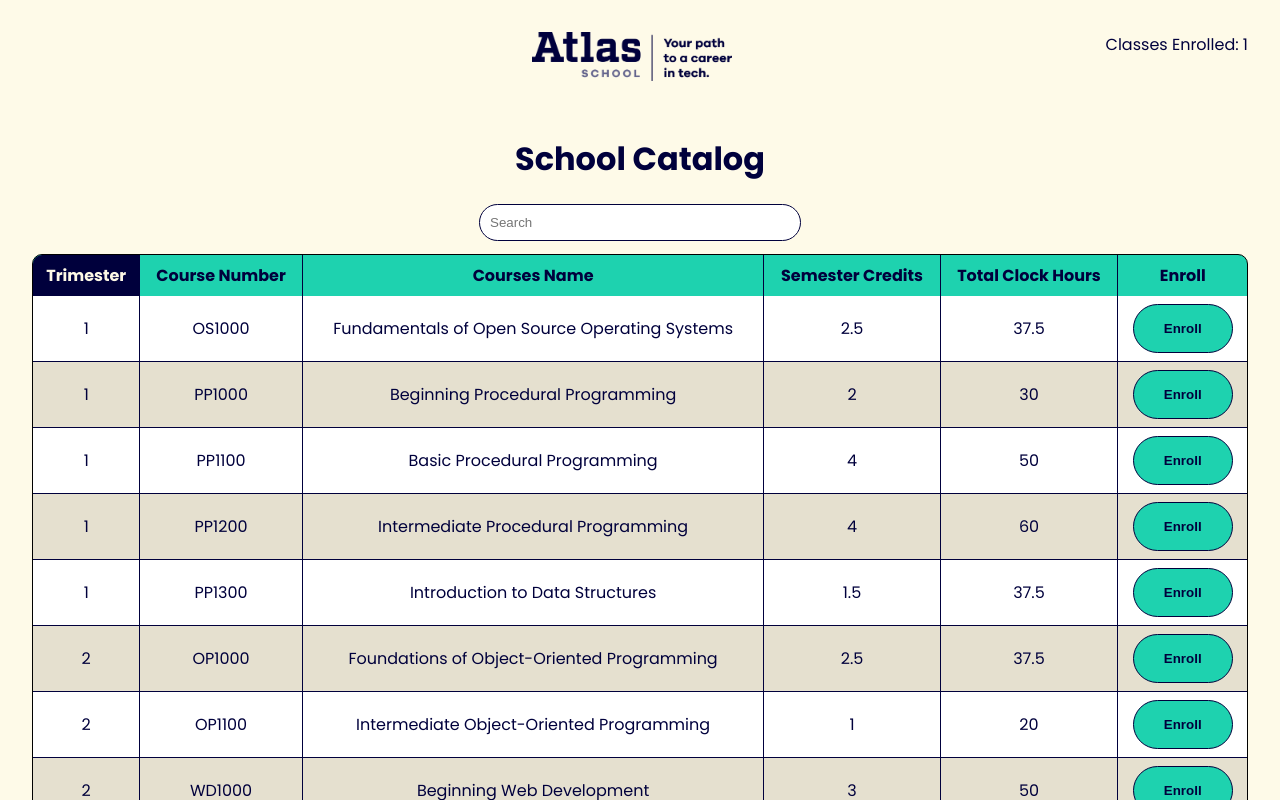
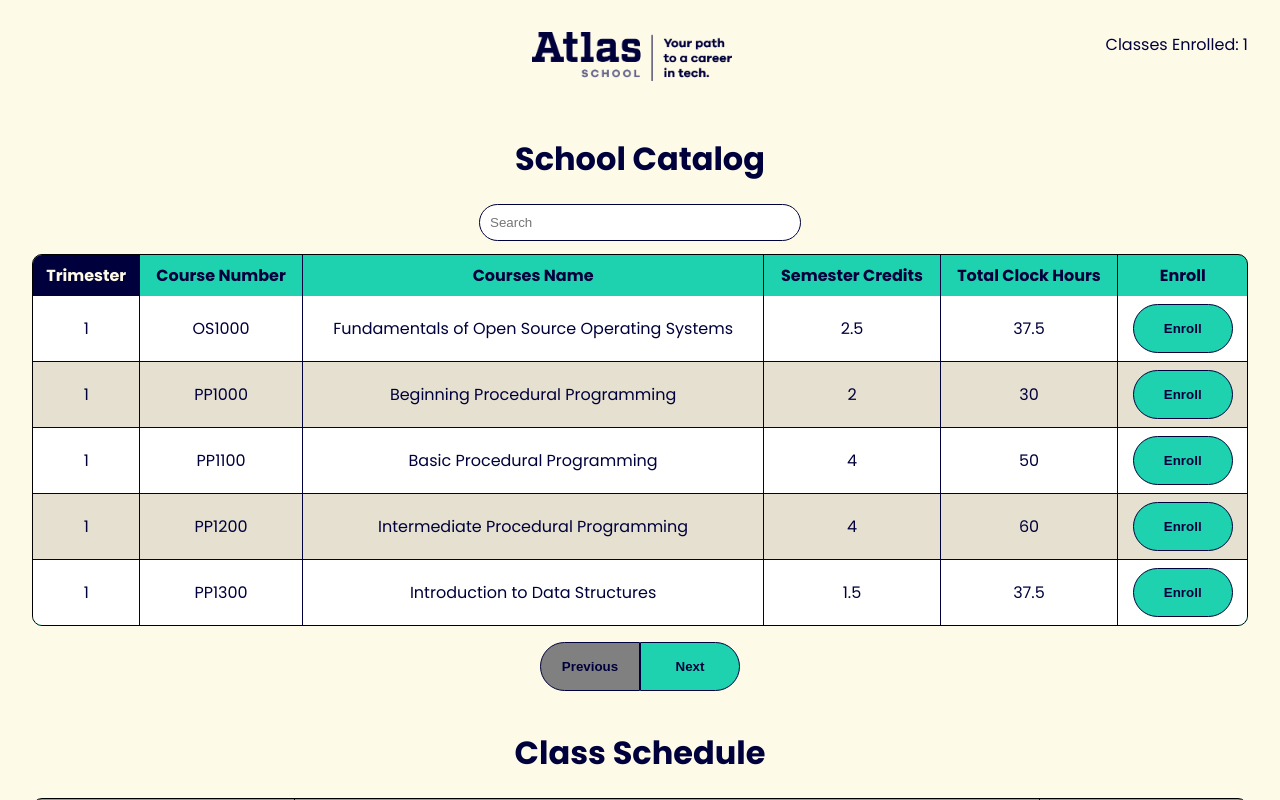
Before and after one commit to Zytronium/atlas-react-state-intro, a React (Vite) app: page / in a window 1280 px wide. Shown: the top 800 px of the page. Built offline with nearby package versions, Linux system fonts and the light colour scheme.

Commit message:
Implemented pagination

```diff
--- a/src/SchoolCatalog.jsx
+++ b/src/SchoolCatalog.jsx
@@ -4,6 +4,9 @@ export default function SchoolCatalog() {
   const [courses, setCourses] = useState([]);
   const [searchQuery, setSearchQuery] = useState("");
   const [dataSort, setDataSort] = useState({ sortBy: 'trimester', ascending: true });
+  const [page, setPage] = useState(1);
+
+  const PAGE_SIZE = 5;
 
   useEffect(() => {
     fetch("/api/courses.json")
@@ -32,6 +35,11 @@ export default function SchoolCatalog() {
     return 0;
   });
 
+  const currentPage = sortedCourses.slice((page - 1) * PAGE_SIZE, page * PAGE_SIZE);
+
+  const hasLess = page > 1;
+  const hasMore = filteredCourses.length > page * PAGE_SIZE;
+
   function sort(column) {
     setDataSort(prev => {
       // If already sorting by this column, toggle sort order (true = ascending, false = descending)
@@ -59,7 +67,7 @@ export default function SchoolCatalog() {
           </tr>
         </thead>
         <tbody>
-        {Array.isArray(sortedCourses) && sortedCourses.map((course, i) => (
+        {Array.isArray(currentPage) && currentPage.map((course, i) => (
           <tr key={course.courseNumber}>
             <td>{course.trimester}</td>
             <td>{course.courseNumber}</td>
@@ -74,8 +82,8 @@ export default function SchoolCatalog() {
         </tbody>
       </table>
       <div className="pagination">
-        <button>Previous</button>
-        <button>Next</button>
+        <button disabled={!hasLess} onClick={() => setPage(page - 1)}>Previous</button>
+        <button disabled={!hasMore} onClick={() => setPage(page + 1)}>Next</button>
       </div>
     </div>
   );
```
Also changed, not shown: 1 other file (tests, documents, lock files or other folders).
